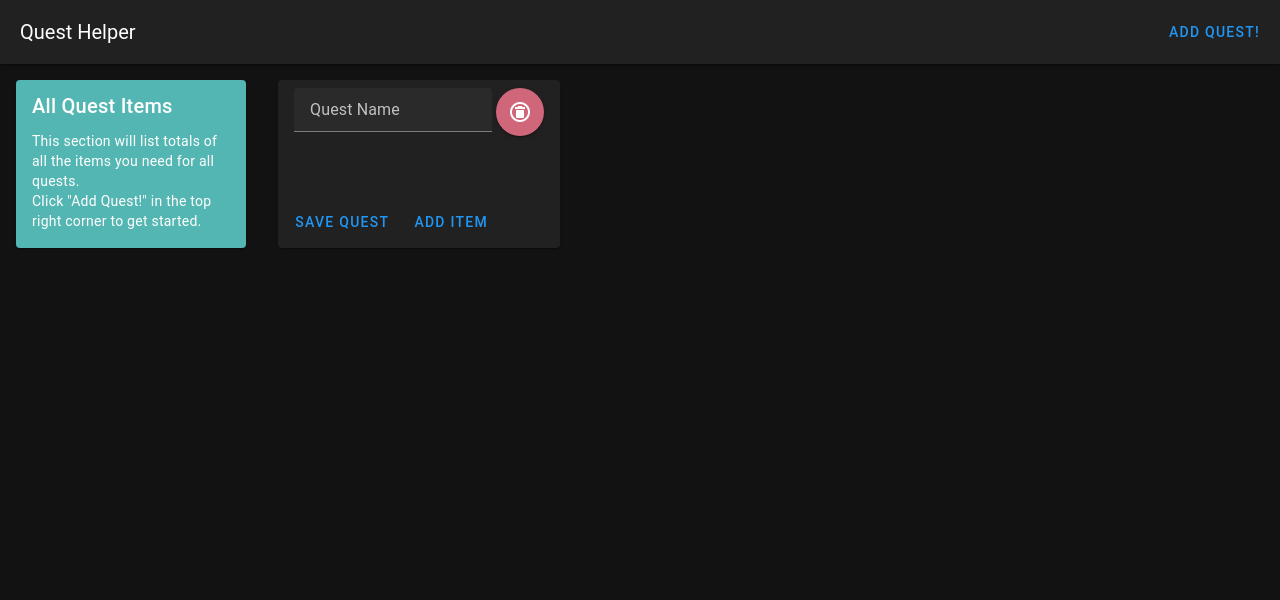
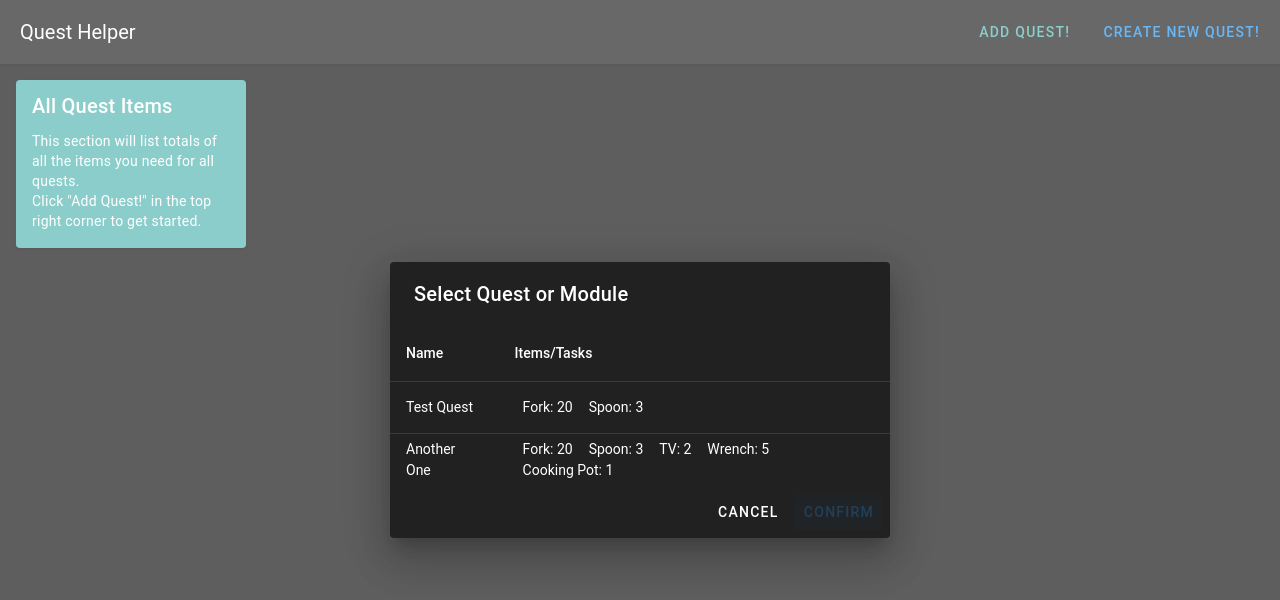
Before and after one commit to z-s-kusz/zero-sievert-quest-helper, a Vue app: page / in a window 1280 px wide. Both pictures are taken after a click on the button "ADD QUEST!". Shown: the top 600 px of the page. Built offline with nearby package versions, Linux system fonts and the light colour scheme.

Commit message:
feat: allow adding prebuilt quests, remove unused var

```diff
--- /dev/null
+++ b/src/components/CollectionsDialog.vue
@@ -0,0 +1,131 @@
+<script setup lang="ts">
+import { ref } from 'vue';
+
+const emit = defineEmits(['addCollection']);
+const selection = ref<any>({});
+const confirmSelection = (dialogActiveControl: any) => {
+    emit('addCollection', selection.value);
+    dialogActiveControl.value = false;
+    selection.value = {};
+};
+const quests = [
+    {
+        name: 'Test Quest',
+        id: 1,
+        editing: false,
+        items: [
+            {
+                name: 'Fork',
+                id: 1,
+                count: 20,
+                completed: false,
+                editing: false,
+            },
+            {
+                name: 'Spoon',
+                id: 2,
+                count: 3,
+                completed: false,
+                editing: false
+            },
+        ],
+    },
+    {
+        name: 'Another One',
+        id: 2,
+        editing: false,
+        items: [
+            {
+                name: 'Fork',
+                id: 1,
+                count: 20,
+                completed: false,
+                editing: false,
+            },
+            {
+                name: 'Spoon',
+                id: 2,
+                count: 3,
+                completed: false,
+                editing: false
+            },
+            {
+                name: 'TV',
+                id: 3,
+                count: 2,
+                completed: false,
+                editing: false,
+            },
+            {
+                name: 'Wrench',
+                id: 4,
+                count: 5,
+                completed: false,
+                editing: false,
+            },
+            {
+                name: 'Cooking Pot',
+                id: 5,
+                count: 1,
+                completed: false,
+                editing: false,
+            },
+        ],
+    },
+];
+
+const setSelection = (quest: any) => {
+    selection.value = quest;
+};
+
+</script>
+
+<template>
+    <v-dialog width="500">
+        <!-- no idea how these undeclared 'props' and 'isActive' work in the dialog, but they work -->
+        <template v-slot:activator="{ props }">
+            <v-btn v-bind="props" color="secondary">Add Quest!</v-btn>
+        </template>
+
+        <template v-slot:default="{ isActive }">
+            <v-card title="Select Quest or Module">
+                <v-table class="">
+                    <thead>
+                        <tr>
+                            <th>Name</th>
+                            <th>Items/Tasks</th>
+                        </tr>
+                    </thead>
+                    <tbody>
+                        <tr v-for="quest in quests" :key="quest.id" @click="setSelection(quest)"
+                            :class="selection.id === quest.id ? 'selected' : ''">
+                            <td>{{ quest.name }}</td>
+                            <td>
+                                <ul>
+                                    <li v-for="item in quest.items" :key="item.id">{{ item.name }}: {{ item.count }}</li>
+                                </ul>
+                            </td>
+                        </tr>
+                    </tbody>
+                </v-table>
+
+                <v-card-actions>
+                    <v-btn @click="isActive.value = false">Cancel</v-btn>
+                    <v-btn color="primary" variant="tonal" @click="confirmSelection(isActive)"
+                        :disabled="!selection.id">Confirm</v-btn>
+                </v-card-actions>
+            </v-card>
+        </template>
+    </v-dialog>
+</template>
+
+<style scoped lang="scss">
+.selected {
+    background-color: purple;
+}
+
+li {
+    display: inline-block;
+    padding: 0 0.5rem;
+}
+</style>
--- a/src/components/Home.vue
+++ b/src/components/Home.vue
@@ -1,9 +1,11 @@
 <script setup lang="ts">
 import { reactive, watch } from 'vue';
 import Collection from '@/components/Collection.vue';
+import CollectionsDialog from '@/components/CollectionsDialog.vue';
 import { setCollections, getCollectionsFromStorage } from '@/utility/collections-storage';
 import { v4 as uuidv4 } from 'uuid';
 import GlobalList from './GlobalList.vue';
+import CollectionType from '@/types/collection';
 
 const collections = reactive(getCollectionsFromStorage());
 watch(collections, (newCollections, prevCollections) => {
@@ -14,9 +16,15 @@ const addCollection = () => {
         name: '',
         id: uuidv4(),
         items: [],
-        complted: false,
         editing: true,
     });
+};
+const addCollectionFromDB = (collection: CollectionType) => {
+    const newCollection = {
+        ...collection,
+        id: uuidv4()
+    };
+    collections.push(newCollection)
 };
 const removeCollection = (id: string) => {
     const index = collections.findIndex((collections) => collections.id === id);
@@ -28,7 +36,9 @@ const removeCollection = (id: string) => {
     <v-app>
         <v-app-bar :elevation="2" title="Quest Helper">
             <template v-slot:append>
-                <v-btn @click="addCollection" color="primary">Add Quest!</v-btn>
+                <CollectionsDialog @add-collection="addCollectionFromDB"></CollectionsDialog>
+                <!-- todo fix verbage on existing vs making new empty list btns -->
+                <v-btn @click="addCollection" color="primary">Create New Quest!</v-btn>
             </template>
         </v-app-bar>
         <v-main class="collection-container">
--- a/src/types/collection.ts
+++ b/src/types/collection.ts
@@ -3,7 +3,6 @@ import Item from "./item";
 export default interface CollectionType {
     name: string;
     id: string;
-    complted: boolean;
     items: Item[];
     editing: boolean;
 }
```
